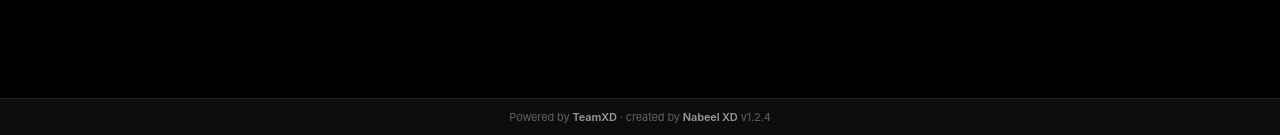
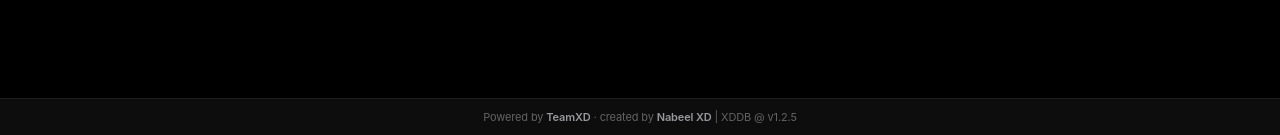
Before and after one commit to y-nabeelxd/xddb, a PHP site: page / in a window 1280 px wide. Shown: the part 702-837 px from the top of the page. Run offline with PHP 8.4, Linux system fonts and the light colour scheme.

Commit message:
style: update footer string format (v1.2.5)

```diff
--- a/includes/functions.php
+++ b/includes/functions.php
@@ -1,7 +1,7 @@
 <?php
 
 if (!defined('XDDB_VERSION')) {
-    define('XDDB_VERSION', '1.2.4');
+    define('XDDB_VERSION', '1.2.5');
 }
 
 function check_for_updates() {
--- a/includes/layout_end.php
+++ b/includes/layout_end.php
@@ -25,7 +25,7 @@
     </div>
   </div>
 
-  <footer class="app-footer">Powered by <strong>TeamXD</strong> · created by <strong>Nabeel XD</strong> v<?= XDDB_VERSION ?></footer>
+  <footer class="app-footer">Powered by <strong>TeamXD</strong> · created by <strong>Nabeel XD</strong> | XDDB @ v<?= XDDB_VERSION ?></footer>
 </div>
 <script src="https://cdnjs.cloudflare.com/ajax/libs/codemirror/5.65.16/codemirror.min.js"></script>
 <script src="https://cdnjs.cloudflare.com/ajax/libs/codemirror/5.65.16/mode/sql/sql.min.js"></script>
--- a/index.php
+++ b/index.php
@@ -127,7 +127,7 @@ if (isset($_SESSION['user'])) {
       </form>
     </div>
   </div>
-  <footer class="app-footer">Powered by <strong>TeamXD</strong> · created by <strong>Nabeel XD</strong> v<?= XDDB_VERSION ?></footer>
+  <footer class="app-footer">Powered by <strong>TeamXD</strong> · created by <strong>Nabeel XD</strong> | XDDB @ v<?= XDDB_VERSION ?></footer>
   <script src="assets/js/app.js?v=<?= XDDB_VERSION ?>"></script>
 </body>
 </html>
```
Also changed, not shown: 1 other file.
